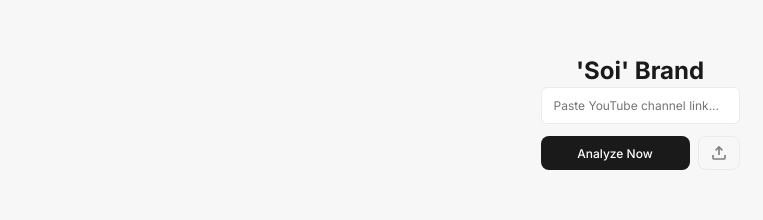
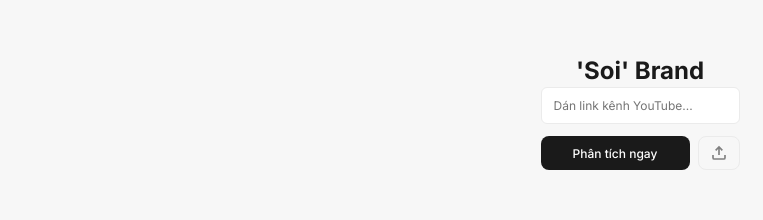
Before and after one commit to trangcongloc/Soi-Brand, a Next.js app: page / in a window 1280 px wide. Shown: the part 288-508 px from the top of the page, without its empty margins (0-763 px from the left). Built offline with nearby package versions, Linux system fonts and the light colour scheme.

Commit message:
Default language to vietnamese

```diff
--- a/components/LanguageProvider.tsx
+++ b/components/LanguageProvider.tsx
@@ -5,7 +5,6 @@
     LanguageContext,
     LanguageCode,
     getLanguage,
-    detectBrowserLanguage,
     getStoredLanguage,
     storeLanguage,
     defaultLanguageCode,
@@ -20,10 +19,12 @@
     const [isInitialized, setIsInitialized] = useState(false);
 
     useEffect(() => {
-        // Check stored preference first, then browser language
+        // Check stored preference first, otherwise use default (Vietnamese)
         const stored = getStoredLanguage();
-        const detected = stored || detectBrowserLanguage();
-        setLangCode(detected);
+        if (stored) {
+            setLangCode(stored);
+        }
+        // If no stored preference, keep defaultLanguageCode (vi)
         setIsInitialized(true);
     }, []);
 
```
